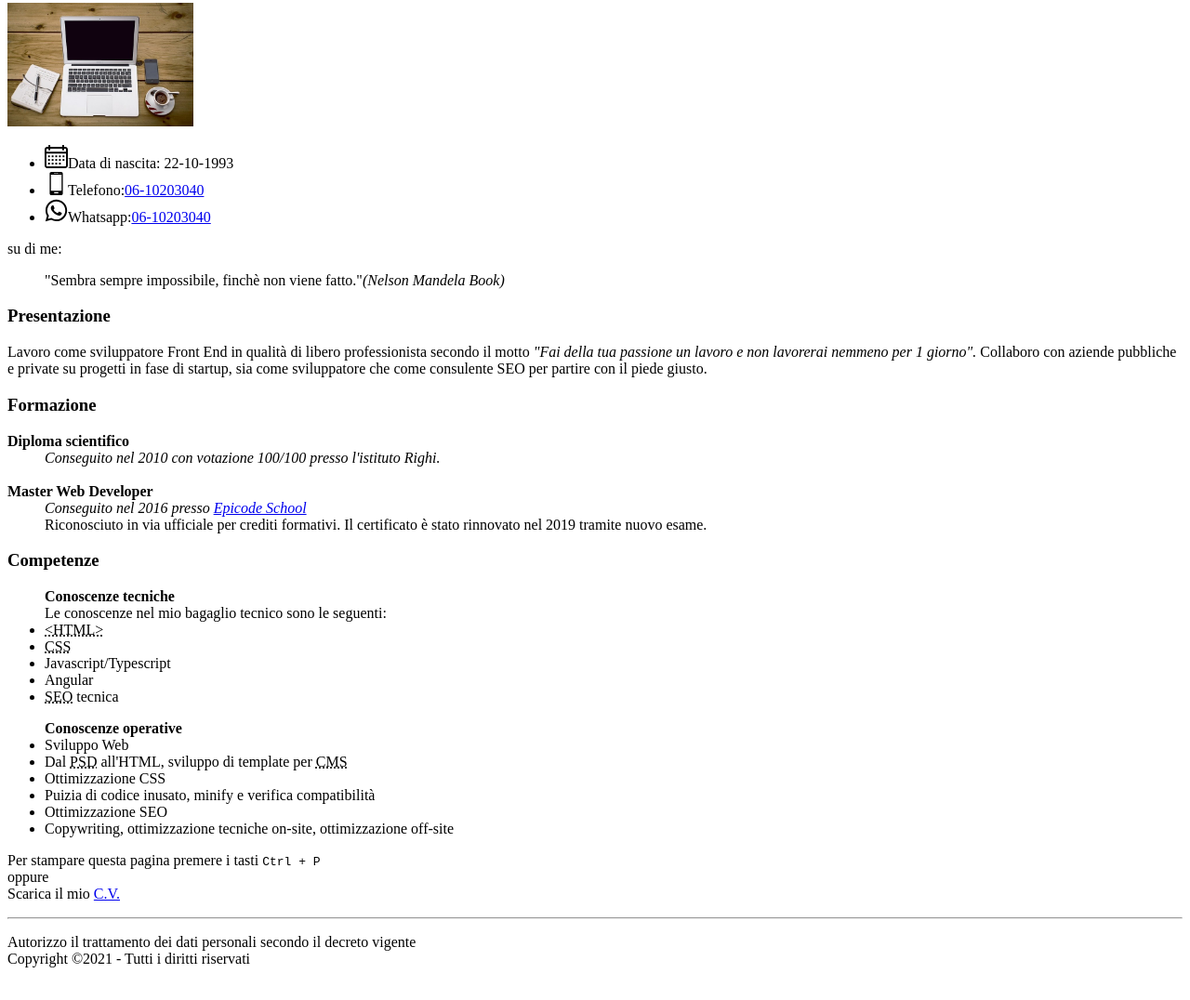
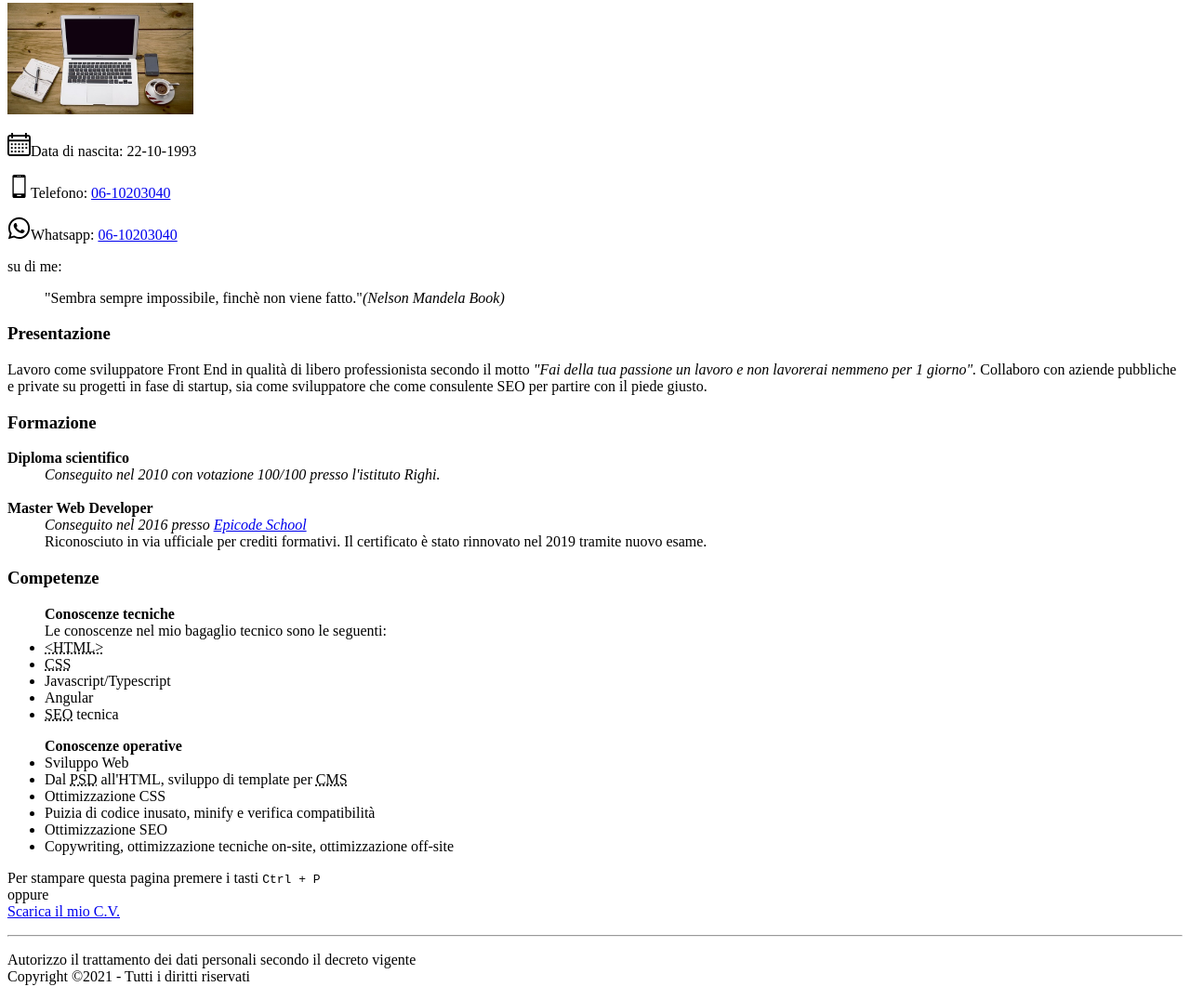
Before and after one commit to gaetanoquarto/Week-1---HTML---CSS-I, a plain HTML site: page 1.Front-End-Developer/Esercizio-1/index.html in a window 1280 px wide. Shown: the part 165-1241 px from the top of the page at 93% size. Drawn offline with Linux system fonts and the light colour scheme.

Commit message:
Add files via upload

```diff
--- a/1.Front-End-Developer/Esercizio-1/index.html
+++ b/1.Front-End-Developer/Esercizio-1/index.html
@@ -12,13 +12,13 @@
     <h1>Curriculum vitae - Mario Rossi</h1>
     <h2>Web developer & Consulente SEO</h2>
 
+
     <h3>Info personali</h3>
-    <img src="assets/img/profilo.jpg" alt="Immagine profilo" width="200px">
-    <ul>
-        <li><img src="assets/img/calendar.svg" alt="Icona Calendario" width="25px">Data di nascita: 22-10-1993</li>
-        <li><img src="assets/img/smartphone.svg" alt="Icona Smartphone" width="25px">Telefono:<a href="tel:06-10203040">06-10203040</a></li>
-        <li><img src="assets/img/whatsapp.svg" alt="Icona whatsapp" width="25px">Whatsapp:<a href="https://wa.me/0610203040">06-10203040</a></li>
-    </ul>
+    <img src="assets/img/profilo.jpg" alt="Immagine profilo" width="200px" height="120px">
+    <p><img src="assets/img/calendar.svg" alt="Icona Calendario" width="25px" height="25px">Data di nascita: 22-10-1993</p>
+    <p><img src="assets/img/smartphone.svg" alt="Icona Smartphone" width="25px" height="25px">Telefono: <a href="tel:06-10203040" target="_blank">06-10203040</a></p>
+    <p><img src="assets/img/whatsapp.svg" alt="Icona whatsapp" width="25px" height="25px">Whatsapp: <a href="https://wa.me/0610203040" target="_blank">06-10203040</a></p>
+
     <p>su di me:</p>
     <blockquote>"Sembra sempre impossibile, finchè non viene fatto."<cite>(Nelson Mandela Book)</cite></blockquote>
 
@@ -31,7 +31,7 @@
     <dd><em>Conseguito nel 2010 con votazione 100/100 presso l'istituto Righi.</em></dd><br>
 
     <dt><strong>Master Web Developer</strong></dt>
-       <dd><em>Conseguito nel 2016 presso <a href="https://epicode.com/it/">Epicode School</a></em><br>
+       <dd><em>Conseguito nel 2016 presso <a href="https://epicode.com/it/" target="_blank">Epicode School</a></em><br>
         Riconosciuto in via ufficiale per crediti formativi. Il certificato è stato rinnovato nel 2019 tramite nuovo esame.</dd>
     </dl>
 
@@ -56,7 +56,7 @@
 
     <p>Per stampare questa pagina premere i tasti <kbd>Ctrl + P</kbd><br>
         oppure<br>
-        Scarica il mio <a href="assets/doc/curriculum.pdf" target="_blank">C.V.</a>
+        <a href="assets/doc/curriculum.pdf" target="_blank" title="il mio Curriculum in formato PDF - 20kb"> Scarica il mio C.V.</a>
     </p>
     <hr>
 
```
